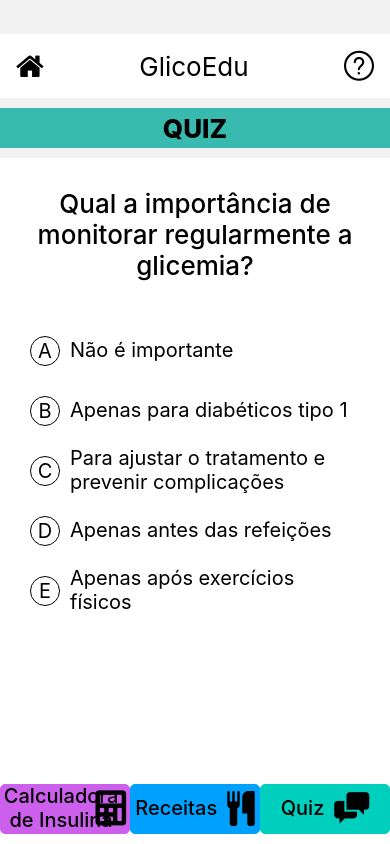
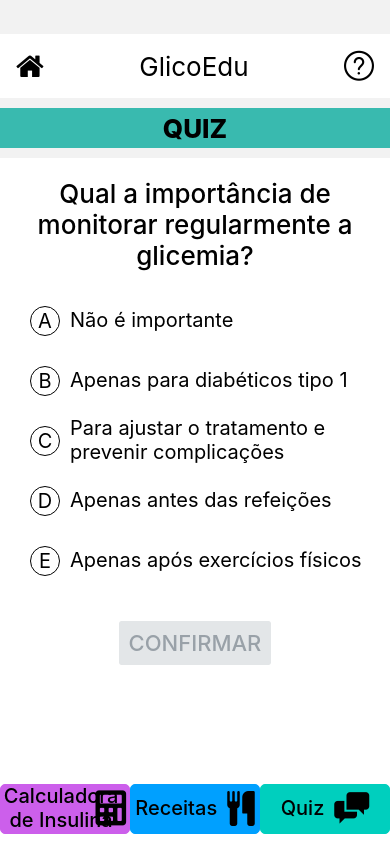
Before and after one commit to Gabr1elFaria/GlicoEduApp, a React Native app: screen /Quiz in a window 390 px wide. Built offline with nearby package versions, Linux system fonts and the light colour scheme.

Commit message:
feat: implement logic for change color based on user's answer

```diff
--- a/src/screens/Quiz/index.tsx
+++ b/src/screens/Quiz/index.tsx
@@ -1,9 +1,15 @@
 import React, { useEffect, useState } from 'react';
-import { View, Text, Button, TouchableOpacity } from 'react-native';
+import { View, Text, TouchableOpacity } from 'react-native';
+import ArrowRightIcon from 'react-native-vector-icons/Entypo';
+import { Button } from '@rneui/themed';
+import IconCheck from 'react-native-vector-icons/FontAwesome5';
+import IconTimes from 'react-native-vector-icons/FontAwesome';
+
 import Footer from '~/components/Footer';
 import { Header } from '~/components/Header';
 import { HeaderFeature } from '~/components/HeaderFeature';
-import { style } from './style';
+import { style, answer } from './style';
+import { ButtonCustom } from '~/components/Button';
 
 import questionsData from '../../data/questions.json';
 
@@ -21,6 +27,7 @@ export function Quiz() {
   const [showResult, setShowResult] = useState<boolean>(false);
   const [resultMessage, setResultMessage] = useState<string | null>(null);
   const [usedQuestions, setUsedQuestions] = useState<Question[]>([]);
+  const [isConfirmed, setIsConfirmed] = useState<boolean>(false);
 
   useEffect(() => {
     const shuffledQuestions = [...questionsData].sort(() => Math.random() - 0.5);
@@ -44,18 +51,26 @@ export function Quiz() {
     setSelectedAnswer(null);
     setShowResult(false);
     setResultMessage(null);
+    setIsConfirmed(false);
   };
 
   const handleSelectAnswer = (answer: string) => {
+    if (!isConfirmed) {
       setSelectedAnswer(answer);
+    }
   };
 
   const handleConfirmAnswer = () => {
     if (currentQuestion) {
       const isCorrect = selectedAnswer === currentQuestion.rightAnswer;
-      setResultMessage(isCorrect ? 'Resposta correta!' : 'Resposta errada.');
+      setResultMessage(
+        isCorrect
+          ? `Parabéns! Você acertou, a resposta correta é a letra ${currentQuestion.rightAnswer}`
+          : `Ops! Você errou. A resposta correta é a letra ${currentQuestion.rightAnswer}`
+      );
       setShowResult(true);
       setUsedQuestions([...usedQuestions, currentQuestion]);
+      setIsConfirmed(true);
     }
   };
 
@@ -72,24 +87,70 @@ export function Quiz() {
       <View style={style.mainContainer}>
         <View style={style.container}>
           <Text style={style.questionText}>{currentQuestion.question}</Text>
-          {Object.entries(currentQuestion.options).map(([key, option]) => (
+          {Object.entries(currentQuestion.options).map(([key, option]) => {
+            const isCorrectAnswer = key === currentQuestion.rightAnswer;
+            const isSelectedAnswer = key === selectedAnswer;
+
+            let optionStyle = style.optionButton;
+            let icon = null;
+
+            if (isConfirmed) {
+              if (isSelectedAnswer && isCorrectAnswer) {
+                optionStyle = answer.correctSelectAnswer;
+                icon = <IconCheck name="check-circle" size={30} color={'white'} />;
+              } else if (isSelectedAnswer && !isCorrectAnswer) {
+                optionStyle = answer.wrongSelectAnswer;
+                icon = <IconTimes name="times-circle" size={30} color={'white'} />;
+              } else if (isCorrectAnswer) {
+                optionStyle = answer.correctAnswer;
+              }
+            }
+
+            return (
               <TouchableOpacity
                 key={key}
-              style={[style.optionButton, selectedAnswer === key && style.selectedOptionButton]}
-              onPress={() => handleSelectAnswer(key)}>
+                style={
+                  !isSelectedAnswer
+                    ? style.optionButton
+                    : isConfirmed
+                      ? optionStyle
+                      : answer.selectedOptionButton
+                }
+                onPress={() => handleSelectAnswer(key)}
+                disabled={isConfirmed}>
                 <View style={style.optionLetterBox}>
-                <Text style={[style.optionText]}>{`${key}`}</Text>
+                  <Text style={style.optionText}>{`${key}`}</Text>
                 </View>
+                <View style={style.optionTextBox}>
                   <Text style={[style.optionText, { marginBottom: 3 }]}>{`${option}`}</Text>
+                  <View>{icon && <View>{icon}</View>}</View>
+                </View>
               </TouchableOpacity>
-          ))}
+            );
+          })}
 
-          {selectedAnswer && <Button title="Confirmar" onPress={handleConfirmAnswer} />}
+          <View style={style.buttonBox}>
+            <Button
+              buttonStyle={!selectedAnswer || isConfirmed ? style.buttonDisable : style.button}
+              titleStyle={style.buttonText}
+              title="CONFIRMAR"
+              onPress={handleConfirmAnswer}
+              disabled={!selectedAnswer || isConfirmed}
+            />
+          </View>
 
           {showResult && (
             <>
               <Text style={style.resultText}>{resultMessage}</Text>
-              <Button title="Outra pergunta" onPress={handleNextQuestion} />
+              <View style={style.buttonNextQuestionBox}>
+                <ButtonCustom
+                  onPress={handleNextQuestion}
+                  disabled={false}
+                  propsStyle={style.buttonNextQuestion}
+                  icon={<ArrowRightIcon name="arrow-with-circle-right" size={40} />}>
+                  Próxima Pergunta
+                </ButtonCustom>
+              </View>
             </>
           )}
         </View>
--- a/src/screens/Quiz/style.ts
+++ b/src/screens/Quiz/style.ts
@@ -8,12 +8,12 @@ export const style = StyleSheet.create({
   },
   container: {
     marginHorizontal: 20,
-    marginTop: 30,
+    marginTop: 20,
   },
   questionText: {
     fontSize: 26,
     fontWeight: '500',
-    marginBottom: 40,
+    marginBottom: 20,
     textAlign: 'center',
   },
   optionButton: {
@@ -27,15 +27,16 @@ export const style = StyleSheet.create({
     justifyContent: 'flex-start',
     alignItems: 'center',
   },
-  selectedOptionButton: {
-    backgroundColor: '#F5F5F5',
-    borderWidth: 1,
-    borderRadius: 10,
-  },
   optionText: {
     fontSize: 20,
   },
-  optionLetter: {},
+  optionTextBox: {
+    display: 'flex',
+    flexDirection: 'row',
+    width: 310,
+    justifyContent: 'space-between',
+    alignItems: 'center',
+  },
   optionLetterBox: {
     borderWidth: 1,
     height: 30,
@@ -44,11 +45,97 @@ export const style = StyleSheet.create({
     paddingTop: 2,
     alignItems: 'center',
     marginRight: 10,
+    backgroundColor: '#fff',
   },
   resultText: {
-    fontSize: 20,
-    fontWeight: 'bold',
+    fontSize: 24,
+    fontWeight: '600',
     marginTop: 20,
     textAlign: 'center',
   },
+  buttonText: {
+    fontSize: 22,
+    fontWeight: '500',
+    color: '#000',
+  },
+  buttonBox: {
+    marginTop: 30,
+    marginBottom: 20,
+    display: 'flex',
+    justifyContent: 'center',
+    alignItems: 'center',
+  },
+  button: {
+    backgroundColor: '#FFFFFF',
+    borderWidth: 2,
+    borderColor: '#000000',
+    borderRadius: 10,
+    width: 130,
+    height: 40,
+    padding: -5,
+  },
+  buttonDisable: {
+    borderColor: '#aaa',
+  },
+  buttonNextQuestion: {
+    height: 60,
+    width: 150,
+    flexDirection: 'row-reverse',
+    gap: 10,
+  },
+  buttonNextQuestionBox: {
+    alignItems: 'center',
+    justifyContent: 'center',
+    marginTop: 20,
+  },
 });
+
+export const answer = StyleSheet.create({
+  correctSelectAnswer: {
+    display: 'flex',
+    flexDirection: 'row',
+    backgroundColor: '#28C700',
+    padding: 10,
+    marginVertical: 5,
+    borderRadius: 5,
+    height: 50,
+    justifyContent: 'flex-start',
+    alignItems: 'center',
+  },
+  correctAnswer: {
+    display: 'flex',
+    flexDirection: 'row',
+    backgroundColor: '#fff',
+    borderColor: '#28C700',
+    borderWidth: 3,
+    padding: 10,
+    marginVertical: 5,
+    borderRadius: 5,
+    height: 50,
+    justifyContent: 'flex-start',
+    alignItems: 'center',
+  },
+  wrongSelectAnswer: {
+    display: 'flex',
+    flexDirection: 'row',
+    backgroundColor: '#FF0000',
+    padding: 10,
+    marginVertical: 5,
+    borderRadius: 5,
+    height: 50,
+    justifyContent: 'flex-start',
+    alignItems: 'center',
+  },
+  selectedOptionButton: {
+    backgroundColor: '#F5F5F5',
+    borderWidth: 1,
+    borderRadius: 10,
+    display: 'flex',
+    flexDirection: 'row',
+    padding: 10,
+    marginVertical: 5,
+    height: 50,
+    justifyContent: 'flex-start',
+    alignItems: 'center',
+  },
+});
```
Lines whose indentation alone changed are shown as unchanged.
